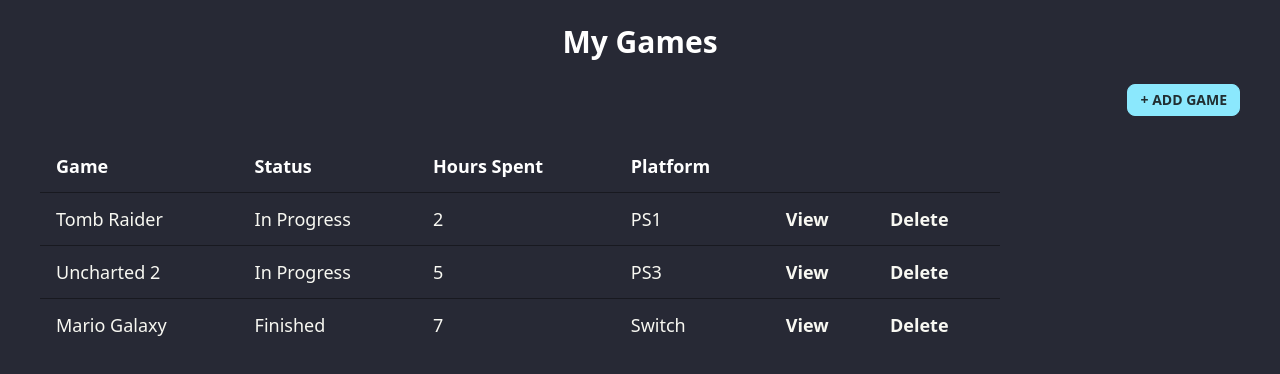
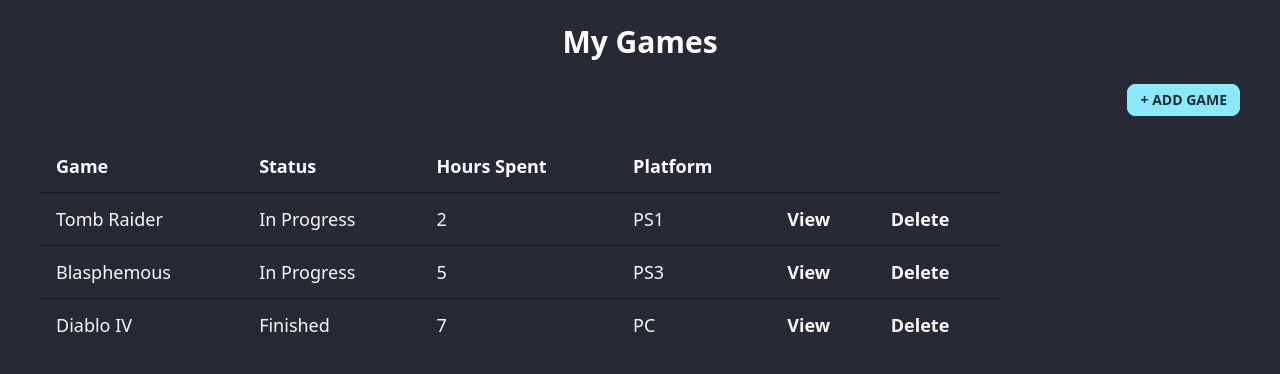
Before and after one commit to tinkereryorch/backlog-tracker, a Next.js app in the folder frontend/: page /games in a window 1280 px wide. Shown: the top 374 px of the page. Built offline with nearby package versions, Linux system fonts and the light colour scheme.

Commit message:
Updated mockData with new properties

```diff
--- a/frontend/src/data/mockData.js
+++ b/frontend/src/data/mockData.js
@@ -8,25 +8,34 @@
         notes: 'Notes about Tomb Raider',
         platform: 'PS1',
         rating: null,
+        image: 'image-path',
+        owned: 'yes',
+        provider: 'Steam'
     },
     {
         id: 1,
-        title: 'Uncharted 2',
+        title: 'Blasphemous',
         status: 'In Progress',
         startDate: new Date().toString(),
         timeSpent: 5,
-        notes: 'Notes about Uncharted 2',
+        notes: 'Blasphemous',
         platform: 'PS3',
-        rating: null
+        rating: null,
+        image: 'image-path',
+        owned: 'no',
+        provider: 'GOG'
     },
     {
         id: 2,
-        title: 'Mario Galaxy',
+        title: 'Diablo IV',
         status: 'Finished',
         startDate: new Date().toString(),
         timeSpent: 7,
-        notes: 'Notes about Mario',
-        platform: 'Switch',
-        rating: 5
+        notes: 'Notes about Diablo IV',
+        platform: 'PC',
+        rating: 5,
+        image: 'image-path',
+        owned: 'shared',
+        provider: 'Blizzard Store'
     }
 ]
```
